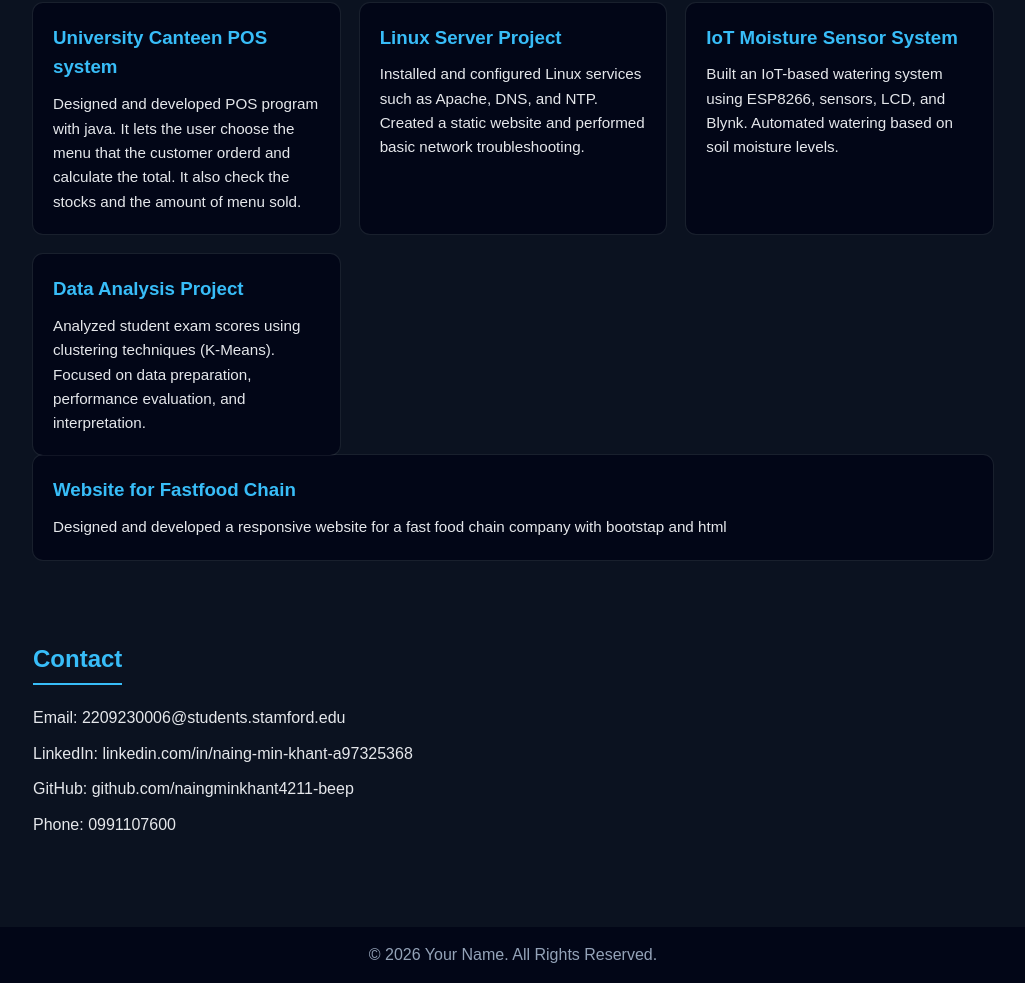
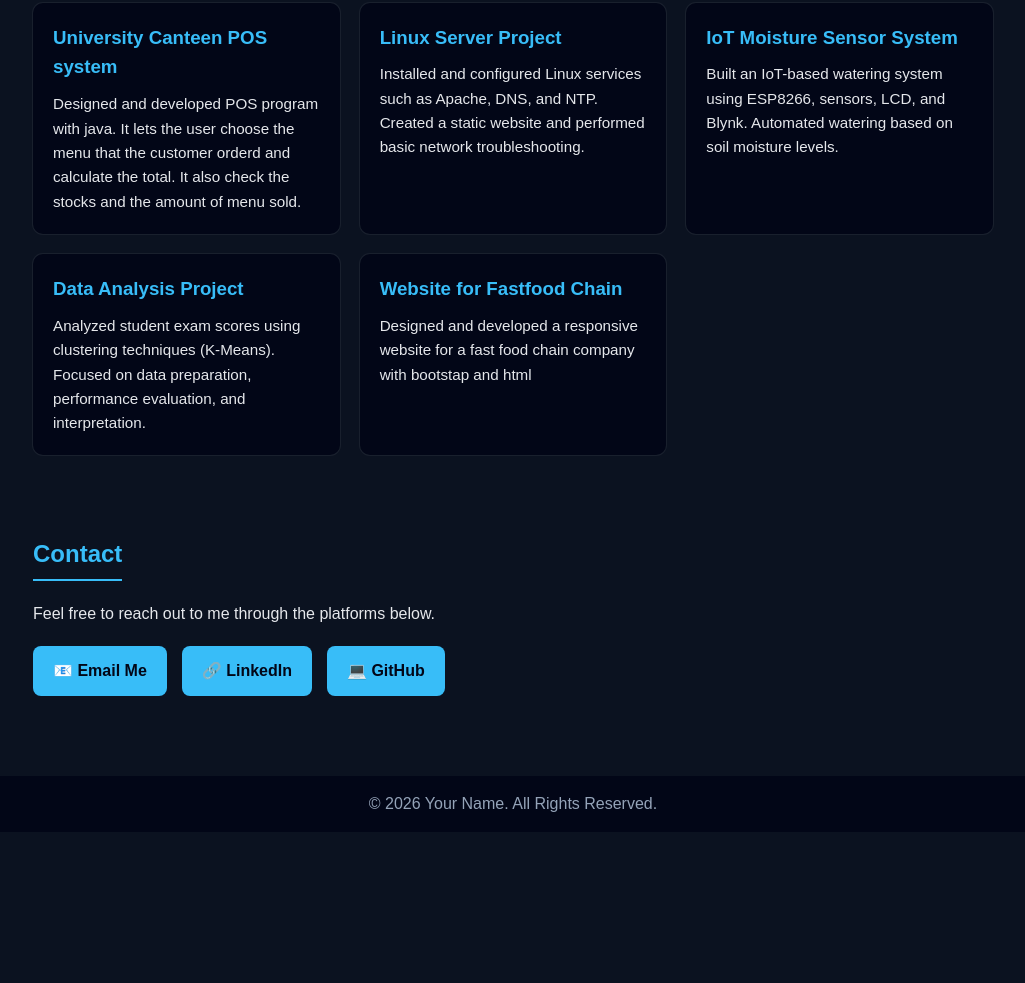
Before and after one commit to naingminkhant4211-beep/portfolio, a plain HTML site: page index.html in a window 1280 px wide. Shown: the part 1064-2047 px from the top of the page, without its empty margins (127-1152 px from the left). After the commit the page ends 1896 px from the top, so only its background shows below. Drawn offline with Linux system fonts and the light colour scheme.

Commit message:
inital commit

```diff
--- a/index.html
+++ b/index.html
@@ -264,19 +264,38 @@
           Focused on data preparation, performance evaluation, and interpretation.
         </p>
       </div>
-    </div>
-    <div class="project-card"> <h3>Website for Fastfood Chain</h3>
-        <p> Designed and developed a responsive website for a fast food chain company with bootstap and html </p>
+
+    <div class="project-card">
+        <h3>Website for Fastfood Chain</h3>
+        <p>
+            Designed and developed a responsive website for a fast food chain company with bootstap and html
+        </p>
      </div>
   </section>
 
   <section id="contact" class="contact">
-    <h2>Contact</h2>
-    <p>Email:        2209230006@students.stamford.edu</p>
-    <p>LinkedIn:     linkedin.com/in/naing-min-khant-a97325368</p>
-    <p>GitHub:       github.com/naingminkhant4211-beep</p>
-    <p>Phone:        0991107600</p>
-  </section>
+  <h2>Contact</h2>
+  <p>Feel free to reach out to me through the platforms below.</p>
+
+  <div style="margin-top:20px; display:flex; flex-wrap:wrap; gap:15px;">
+    <a href="mailto:2209230006@students.stamford.edu"
+       style="padding:12px 20px; background:#38bdf8; color:#020617; text-decoration:none; border-radius:8px; font-weight:bold;">
+       📧 Email Me
+    </a>
+
+    <a href="https://www.linkedin.com/in/naing-min-khant-a97325368"
+       target="_blank"
+       style="padding:12px 20px; background:#38bdf8; color:#020617; text-decoration:none; border-radius:8px; font-weight:bold;">
+       🔗 LinkedIn
+    </a>
+
+    <a href="https://github.com/naingminkhant4211-beep"
+       target="_blank"
+       style="padding:12px 20px; background:#38bdf8; color:#020617; text-decoration:none; border-radius:8px; font-weight:bold;">
+       💻 GitHub
+    </a>
+  </div>
+</section>
 
   <footer>
     <p>&copy; 2026 Your Name. All Rights Reserved.</p>
```
